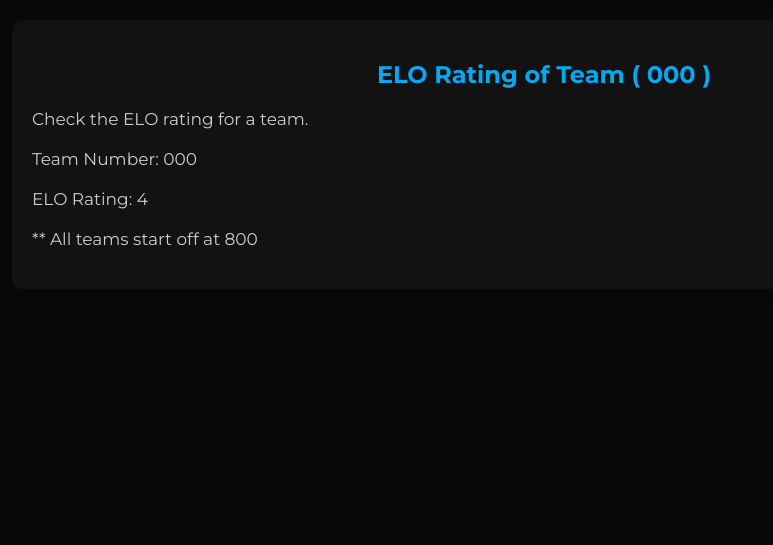
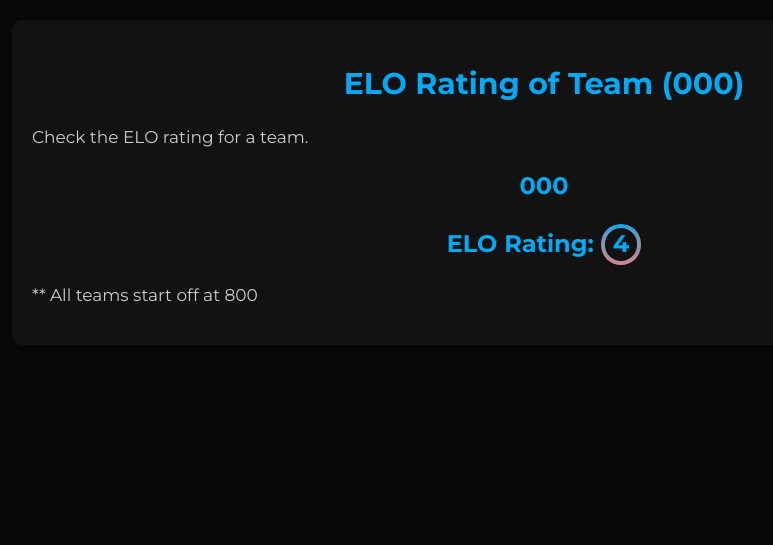
Before and after one commit to BlueMoon73/ftc-elo, a Flask app: template api/templates/elo.html in a window 1280 px wide. Shown: the part 110-655 px from the top of the page, without its empty margins (116-889 px from the left). Run offline with Flask 3, Linux system fonts and the light colour scheme; the template is opened without the code that fills it: most values are stand-ins (such as "Sample title", 1, 10 or a date in 2020).

Commit message:
wowowowo

```diff
--- a/api/index.py
+++ b/api/index.py
@@ -16,7 +16,7 @@ def elo():
     if teamnumber is None:
         return "teamnumber parameter is missing", 400
     rating = main.getAvgElo(int(teamnumber))
-    return render_template('elo.html', teamnumber=teamnumber, rating=rating)
+    return render_template('elo.html', teamnumber=teamnumber, rating=round(rating,2))
     # return str(int(teamnumber)) + " rating: " + str(rating)
 
 @app.route('/matchup', methods=['GET'])
--- a/api/templates/elo.html
+++ b/api/templates/elo.html
@@ -15,12 +15,16 @@
 
   <main>
     <form action="/elo" method="get" class="combined-form">
-      <h2>ELO Rating of Team ( {{ teamnumber }} )</h2>
+      <h2>ELO Rating of Team ({{ teamnumber }})</h2>
       <p class="elo-description">Check the ELO rating for a team.</p>
 
-      <p class="elo-details">Team Number: {{ teamnumber }}</p>
-      <p class="elo-details">ELO Rating: {{ rating }}</p>
-      <p class="elo-details">** All teams start off at 800</p>
+      <p class="elo-details">{{ teamnumber }}</p>
+      <p class="elo-details">ELO Rating:
+          <span class="circle">
+            <span>{{ rating }}</span>
+        </span>
+        </p>
+      <p class="">** All teams start off at 800</p>
 
     </form>
   </main>
--- a/style.css
+++ b/style.css
@@ -206,12 +206,54 @@ footer {
 }
 
 .elo-details {
-  color: var(--white-color);
-  font-size: 17px;
-  text-align: left;
+  color: var(--main-accent);
+  font-size: 24px; /* Increase font size for better visibility */
+  font-weight: bold; /* Make the text bold */
+  text-align: center;
   margin-bottom: 20px;
+
+}
+
+.elo-rating-circle {
+  width: 50px; /* Set the width of the circle */
+  height: 50px; /* Set the height of the circle */
+  background-color: var(--main-accent);
+  color: var(--background-color);
+  border-radius: 50%; /* Make it a circle */
+  display: flex;
+  align-items: center;
+  justify-content: center;
+  margin: 20px auto; /* Adjust margin as needed */
+}
+
+.elo-rating-circle p {
+  margin: 0; /* Remove default margin inside the circle */
+  font-size: 18px; /* Set the font size inside the circle */
 }
 
 h2 {
   color: var(--main-accent);
 }
+.combined-form h2 {
+  font-size: 30px;
+}
+
+.circle {
+            display: inline-block;
+            line-height: 0px;
+            /*border-radius: 50%;*/
+            /*font-size: 32px;*/
+ border: double 4px transparent;
+  border-radius: 80px;
+  background-image: linear-gradient(var(--form-bg-color), var(--form-bg-color)), radial-gradient(circle at top center, var(--main-accent),var(--red-color));
+  background-origin: border-box;
+  background-clip: padding-box, border-box;
+        }
+
+        .circle span {
+            display: inline-block;
+            padding-top: 50%;
+            padding-bottom: 50%;
+            margin-left: 8px;
+            margin-right: 8px;
+        }
```
Also changed, not shown: elo.css (added, +149 -0 lines).
